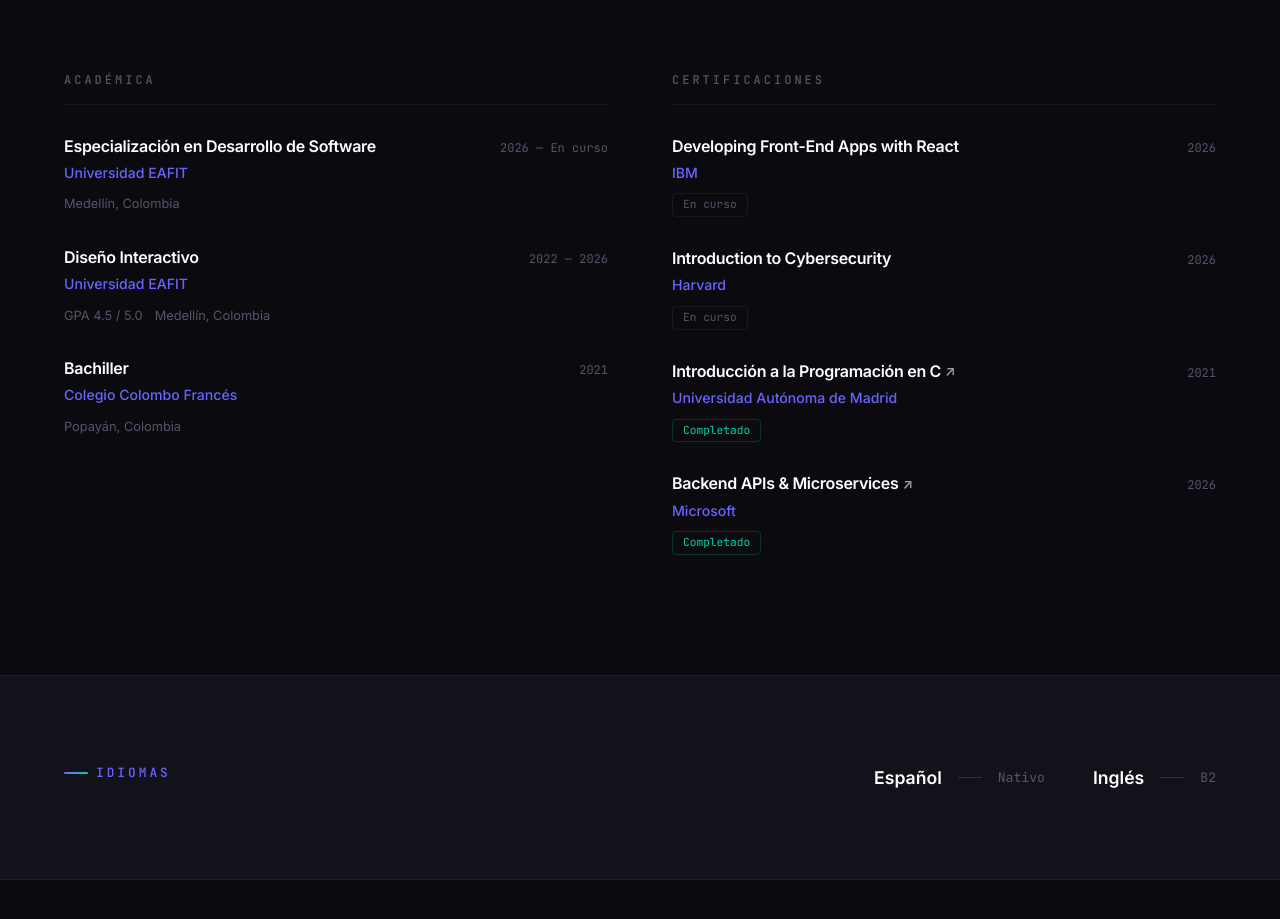
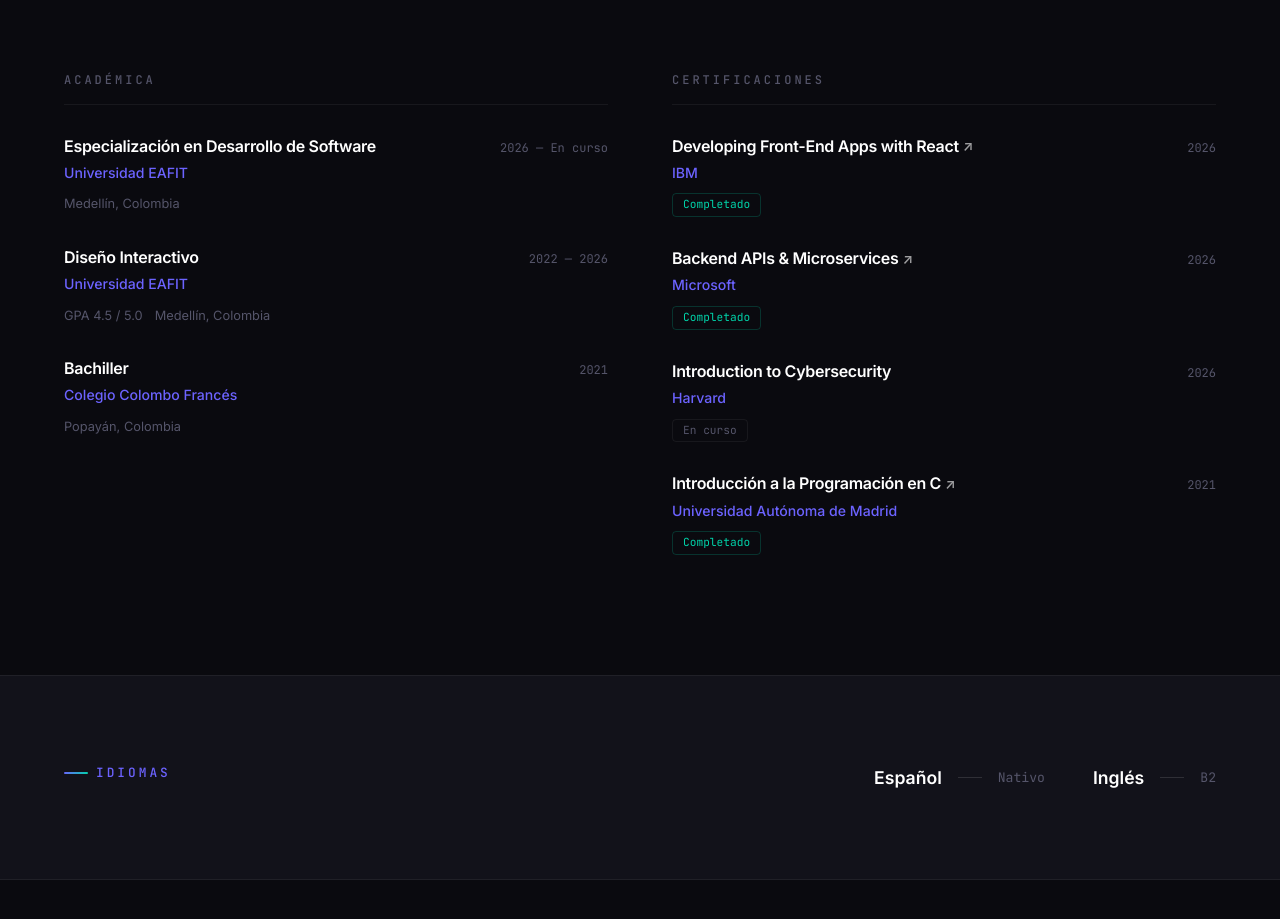
Before and after one commit to IoavM/Portafolio-Ioav, a React (Vite) app: page / in a window 1280 px wide. Shown: the part 5720-6639 px from the top of the page. Built offline with nearby package versions, Linux system fonts and the light colour scheme.

Commit message:
Actualización de certificaciones

```diff
--- a/src/data/portfolioData.ts
+++ b/src/data/portfolioData.ts
@@ -184,7 +184,15 @@ export const portfolioData: PortfolioData = {
       institution: "IBM",
       title: "Developing Front-End Apps with React",
       year: "2026",
-      status: "En curso",
+      status: "Completado",
+      url: "https://courses.edx.org/certificates/4cfbfa08af3145079f855363b1263c8b",
+    },
+    {
+      institution: "Microsoft",
+      title: "Backend APIs & Microservices",
+      year: "2026",
+      status: "Completado",
+      url: "https://courses.edx.org/certificates/c4b812aaa3ff47cb9b2c896c64cc1333?_gl=1*1czq877*_gcl_au*MTcxMDI5NDIyMS4xNzgyOTY3MDY3*_ga*NDgzMDg0MTczLjE3ODI5NjcwNjc.*_ga_D3KS4KMDT0*czE3ODI5NjcwNjckbzEkZzEkdDE3ODI5NjcyMjkkajYwJGwwJGgw",
     },
     {
       institution: "Harvard",
@@ -198,13 +206,6 @@ export const portfolioData: PortfolioData = {
       year: "2021",
       status: "Completado",
       url: "https://credentials.edx.org/credentials/e6035ea926944aa98969ddb978ea66f8/",
-    },
-    {
-      institution: "Microsoft",
-      title: "Backend APIs & Microservices",
-      year: "2026",
-      status: "Completado",
-      url: "https://courses.edx.org/certificates/c4b812aaa3ff47cb9b2c896c64cc1333?_gl=1*1czq877*_gcl_au*MTcxMDI5NDIyMS4xNzgyOTY3MDY3*_ga*NDgzMDg0MTczLjE3ODI5NjcwNjc.*_ga_D3KS4KMDT0*czE3ODI5NjcwNjckbzEkZzEkdDE3ODI5NjcyMjkkajYwJGwwJGgw",
     },
   ],
 
--- a/src/i18n.ts
+++ b/src/i18n.ts
@@ -246,7 +246,15 @@ const resources = {
             institution: "IBM",
             title: "Developing Front-End Apps with React",
             year: "2026",
-            status: "En curso",
+            status: "Completado",
+            url: "https://courses.edx.org/certificates/4cfbfa08af3145079f855363b1263c8b",
+          },
+          {
+            institution: "Microsoft",
+            title: "Backend APIs & Microservices",
+            year: "2026",
+            status: "Completado",
+            url: "https://courses.edx.org/certificates/c4b812aaa3ff47cb9b2c896c64cc1333?_gl=1*1czq877*_gcl_au*MTcxMDI5NDIyMS4xNzgyOTY3MDY3*_ga*NDgzMDg0MTczLjE3ODI5NjcwNjc.*_ga_D3KS4KMDT0*czE3ODI5NjcwNjckbzEkZzEkdDE3ODI5NjcyMjkkajYwJGwwJGgw",
           },
           {
             institution: "Harvard",
@@ -260,13 +268,6 @@ const resources = {
             year: "2021",
             status: "Completado",
             url: "https://credentials.edx.org/credentials/e6035ea926944aa98969ddb978ea66f8/",
-          },
-          {
-            institution: "Microsoft",
-            title: "Backend APIs & Microservices",
-            year: "2026",
-            status: "Completado",
-            url: "https://courses.edx.org/certificates/c4b812aaa3ff47cb9b2c896c64cc1333?_gl=1*1czq877*_gcl_au*MTcxMDI5NDIyMS4xNzgyOTY3MDY3*_ga*NDgzMDg0MTczLjE3ODI5NjcwNjc.*_ga_D3KS4KMDT0*czE3ODI5NjcwNjckbzEkZzEkdDE3ODI5NjcyMjkkajYwJGwwJGgw",
           },
         ],
       },
@@ -551,7 +552,15 @@ const resources = {
             institution: "IBM",
             title: "Developing Front-End Apps with React",
             year: "2026",
-            status: "In progress",
+            status: "Completed",
+            url: "https://courses.edx.org/certificates/4cfbfa08af3145079f855363b1263c8b",
+          },
+          {
+            institution: "Microsoft",
+            title: "Backend APIs & Microservices",
+            year: "2026",
+            status: "Completed",
+            url: "https://courses.edx.org/certificates/c4b812aaa3ff47cb9b2c896c64cc1333?_gl=1*1czq877*_gcl_au*MTcxMDI5NDIyMS4xNzgyOTY3MDY3*_ga*NDgzMDg0MTczLjE3ODI5NjcwNjc.*_ga_D3KS4KMDT0*czE3ODI5NjcwNjckbzEkZzEkdDE3ODI5NjcyMjkkajYwJGwwJGgw",
           },
           {
             institution: "Harvard",
@@ -565,13 +574,6 @@ const resources = {
             year: "2021",
             status: "Completed",
             url: "https://credentials.edx.org/credentials/e6035ea926944aa98969ddb978ea66f8/",
-          },
-          {
-            institution: "Microsoft",
-            title: "Backend APIs & Microservices",
-            year: "2026",
-            status: "Completed",
-            url: "https://courses.edx.org/certificates/c4b812aaa3ff47cb9b2c896c64cc1333?_gl=1*1czq877*_gcl_au*MTcxMDI5NDIyMS4xNzgyOTY3MDY3*_ga*NDgzMDg0MTczLjE3ODI5NjcwNjc.*_ga_D3KS4KMDT0*czE3ODI5NjcwNjckbzEkZzEkdDE3ODI5NjcyMjkkajYwJGwwJGgw",
           },
         ],
       },
```
